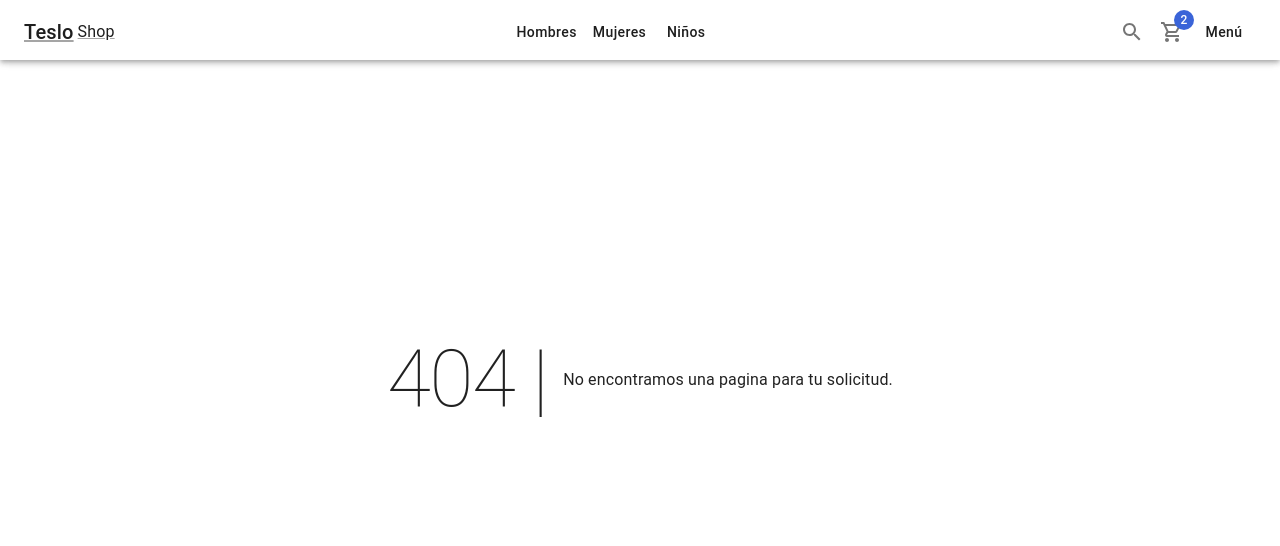
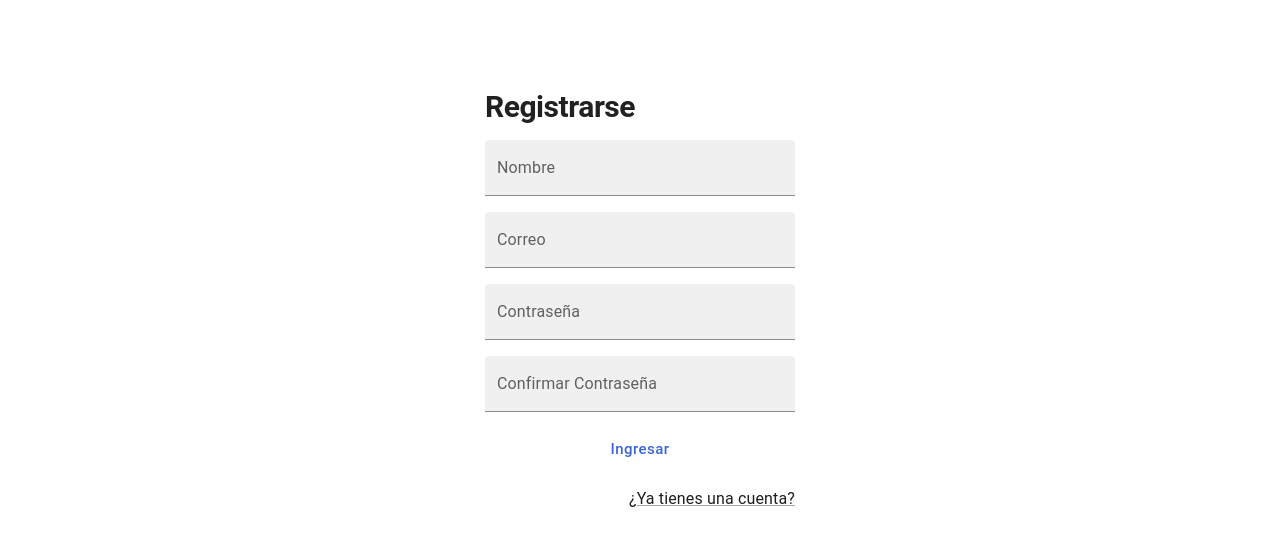
Before and after one commit to erc83/teslo-shop-nextjs, a Next.js app: page /auth/register in a window 1280 px wide. Before the commit this address had no page. Shown: the top 546 px of the page. Built offline with nearby package versions, Linux system fonts and the light colour scheme.

Commit message:
registerPage, /auth/register

```diff
--- /dev/null
+++ b/app/auth/register/page.tsx
@@ -0,0 +1,54 @@
+'use client'
+
+import NextLink from 'next/link';
+import { Box, Button, Grid, Link, TextField, Typography } from "@mui/material"
+
+import { AuthLayout } from "../../components/layouts"
+
+const registerPage = () => {
+  return (
+    <AuthLayout title={'Ingresar'}>
+        <Box sx={{ width:350, padding:'10px 20px' }}>
+            <Grid container spacing={2}>
+                <Grid item xs={12}>
+                    <Typography variant='h1' component='h1'>Registrarse</Typography>
+                </Grid>
+
+                <Grid item xs={12}>
+                    <TextField label='Nombre' variant='filled' fullWidth />
+                </Grid>
+
+                <Grid item xs={12}>
+                    <TextField label='Correo' variant='filled' fullWidth />
+                </Grid>
+
+                <Grid item xs={12}>
+                    <TextField label='Contraseña' type='password' variant='filled' fullWidth />
+                </Grid>
+                <Grid item xs={12}>
+                    <TextField label='Confirmar Contraseña' type='password' variant='filled' fullWidth />
+                </Grid>
+
+                <Grid item xs={12}>
+                    <Button color='secondary' className='circular-btn' size='large' fullWidth>
+                        Ingresar
+                    </Button>
+                </Grid>
+
+                <Grid item xs={12} display='flex' justifyContent='end'>
+                    <NextLink href='/auth/login' passHref legacyBehavior>
+                        <Link underline='always'>
+                            ¿Ya tienes una cuenta?
+                        </Link>
+                    </NextLink>
+                </Grid>
+
+
+
+            </Grid>
+        </Box>
+    </AuthLayout>
+  )
+}
+
+export default registerPage
```
